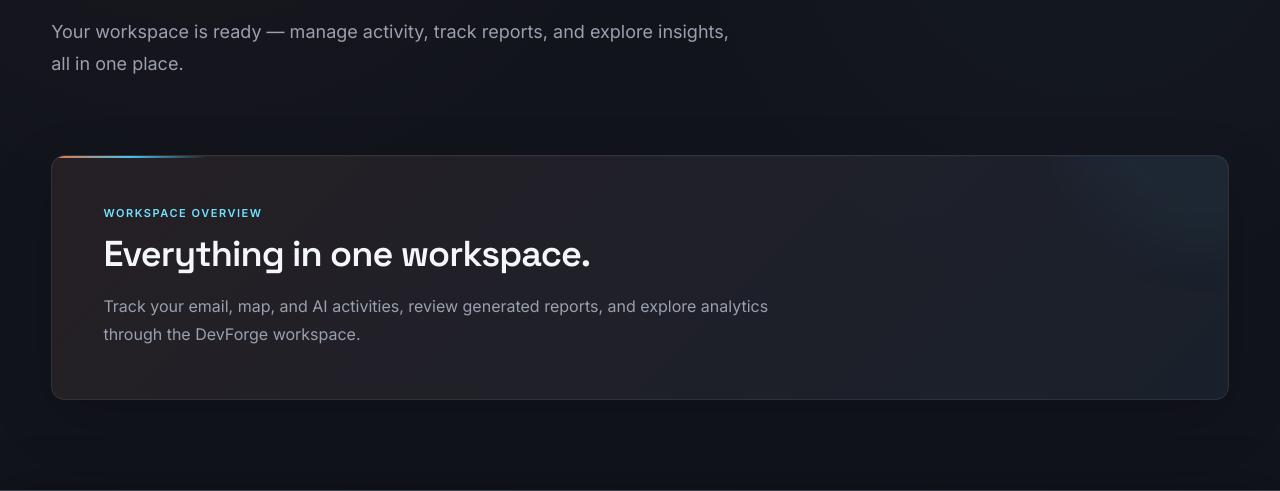
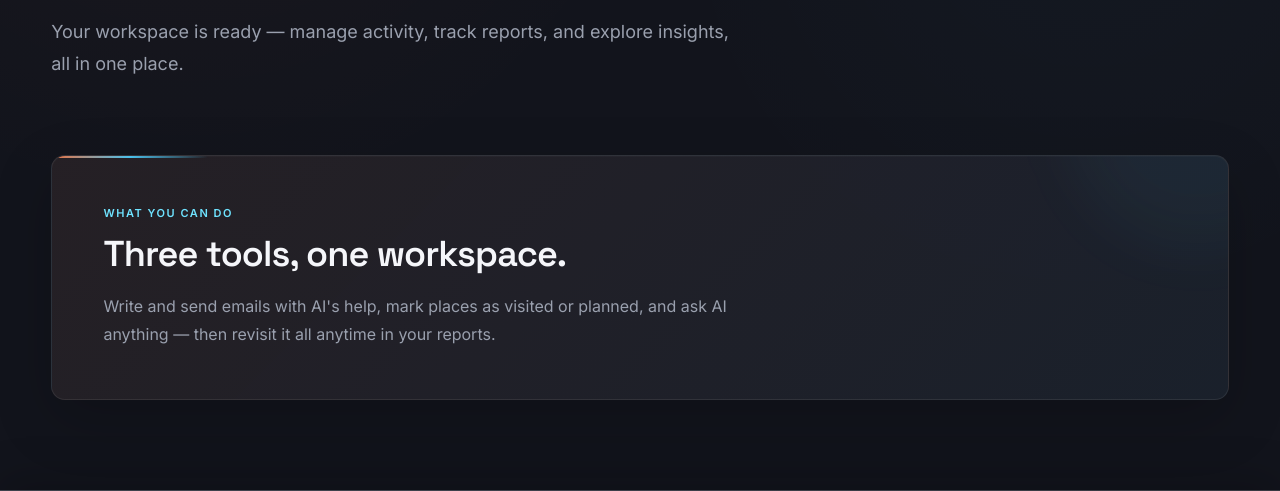
Before and after one commit to keshav-codex/DevForge, a Django app: page /dashboard/ in a window 1280 px wide. Shown: the part 275-766 px from the top of the page. Run offline with Django 5.2, Linux system fonts and the light colour scheme; the visitor is signed in with stand-in values (Sample User, id 1).

Commit message:
UI text refined

```diff
--- a/templates/dashboard.html
+++ b/templates/dashboard.html
@@ -42,17 +42,17 @@
             <div class="dashboard-welcome">
 
                 <p class="section-eyebrow">
-                    WORKSPACE OVERVIEW
+                    WHAT YOU CAN DO
                 </p>
 
                 <h2 id="dashboard-overview-title">
-                    Everything in one workspace.
+                    Three tools, one workspace.
                 </h2>
 
                 <p>
-                    Track your email, map, and AI activities,
-                    review generated reports, and explore
-                    analytics through the DevForge workspace.
+                    Write and send emails with AI's help, mark places
+                    as visited or planned, and ask AI anything — then
+                    revisit it all anytime in your reports.
                 </p>
 
             </div>
```
Lines whose indentation alone changed are shown as unchanged.
